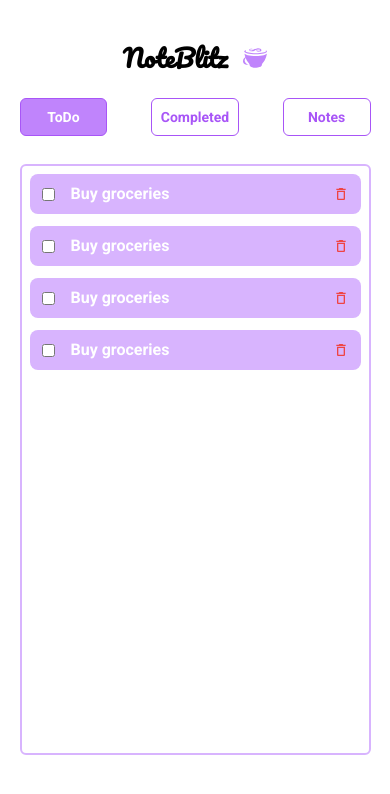
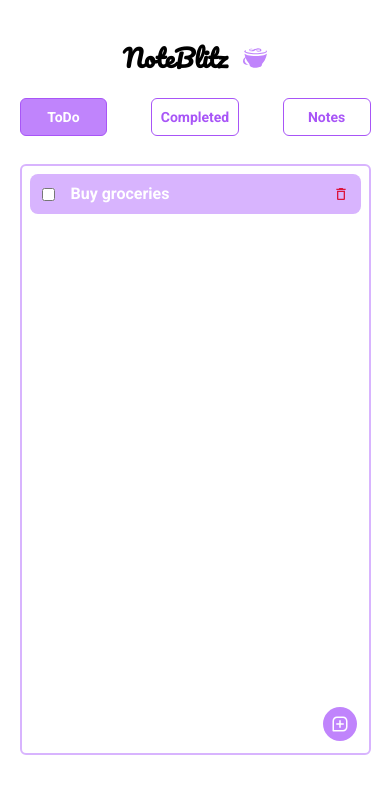
Before and after one commit to Julius-Java/noteBlitz, a Next.js app: page / in a window 390 px wide. Shown: the top 794 px of the page. Built offline with nearby package versions, Linux system fonts and the light colour scheme.

Commit message:
Add button component and testing

```diff
--- /dev/null
+++ b/components/Button.jsx
@@ -0,0 +1,13 @@
+import {BiMessageSquareAdd} from "react-icons/bi"
+
+export default function Button({type}) {
+    return (
+        <button
+            className={`${type === "input-button" && "rounded-full absolute right-3 bottom-3 p-2 md:p-4 text-lg md:text-xl"} bg-purple-400 hover:bg-purple-400/60 text-white font-bold transition-all duration-100`}
+            data-testid={type}
+            role="button"
+        >
+            {type === "input-button" && (<BiMessageSquareAdd/>)}
+        </button>
+    )
+}
--- /dev/null
+++ b/components/CompletedTaskList.jsx
@@ -0,0 +1,9 @@
+import List from "./List"
+
+export default function CompletedTaskList() {
+    return (
+        <ul data-testid="completed-list">
+            <List completed />
+        </ul>
+    )
+}
--- a/components/Layout.jsx
+++ b/components/Layout.jsx
@@ -3,6 +3,8 @@ import { useRouter } from "next/router"
 import Link from "next/link"
 import {SiCoffeescript} from "react-icons/si"
 import {Pacifico, Roboto} from "@next/font/google"
+
+import Button from "./Button"
 
 const pacifico = Pacifico({
     subsets: ['latin'],
@@ -53,8 +55,9 @@ export default function Layout({children}) {
                 </nav>
             </header>
             <main
-                className={`border-2 border-purple-300 rounded-md mt-7 ${roboto.className} h-[70vh] overflow-hidden overflow-y-scroll scrollbar-thin scrollbar-thumb-purple-400 scrollbar-thumb-rounded-md scrollbar-track-slate-100 p-2`}>
+                className={`border-2 border-purple-300 rounded-md mt-7 ${roboto.className} h-[70vh] overflow-hidden overflow-y-scroll scrollbar-thin scrollbar-thumb-purple-400 scrollbar-thumb-rounded-md scrollbar-track-slate-100 p-2 relative`}>
                 {children}
+                {router.pathname === "/" && <Button type="input-button" />}
             </main>
         </div>
     )
--- a/components/List.jsx
+++ b/components/List.jsx
@@ -1,23 +1,24 @@
 import {MdDeleteOutline} from "react-icons/md"
+import {FaUndo} from "react-icons/fa"
 
-function List() {
+function List({completed}) {
     return (
         <li
             className="list-none flex place-items-center cursor-pointer mb-3 group border-none bg-purple-300 rounded-lg text-white font-semibold px-3 py-2"
-            data-testid="list-component"
+            data-testid={completed ? "completedList-component" : "list-component"}
             role="list-item"
         >
             <div className="flex gap-4 items-center lg:group">
                 <input className="cursor-pointer" id="list-item" data-testid="list-checkBox" type="checkbox" />
                 <label htmlFor="list-item">Buy groceries</label>
             </div>
-            <button className="block text-red-500 ms-auto lg:hidden lg:group-hover:block" role="delete-button">
-                <MdDeleteOutline />
+            <button className="block text-[#DC143C] ms-auto lg:hidden lg:group-hover:block" role="delete-button">
+                {completed ? (<FaUndo/>) : (<MdDeleteOutline />)}
             </button>
         </li>
     )
 }
 
-// Li prop: role, item
+// Li prop: role, item, completed?
 
 export default List;
--- a/pages/completed.js
+++ b/pages/completed.js
@@ -0,0 +1,7 @@
+import CompletedTaskList from "@/components/CompletedTaskList";
+
+export default function  Completed() {
+    return (
+        <CompletedTaskList />
+    )
+}
--- a/pages/index.js
+++ b/pages/index.js
@@ -1,13 +1,10 @@
 import Image from 'next/image'
-import List from '@/components/List'
+import TaskList from '@/components/TaskList'
 
 export default function Home() {
   return (
     <main>
-      <List />
-      <List />
-      <List />
-      <List />
+      <TaskList />
     </main>
   )
 }
```
Also changed, not shown: components/TaskList.jsx (+4 -3 lines), 2 other files (tests, documents, lock files or other folders).
